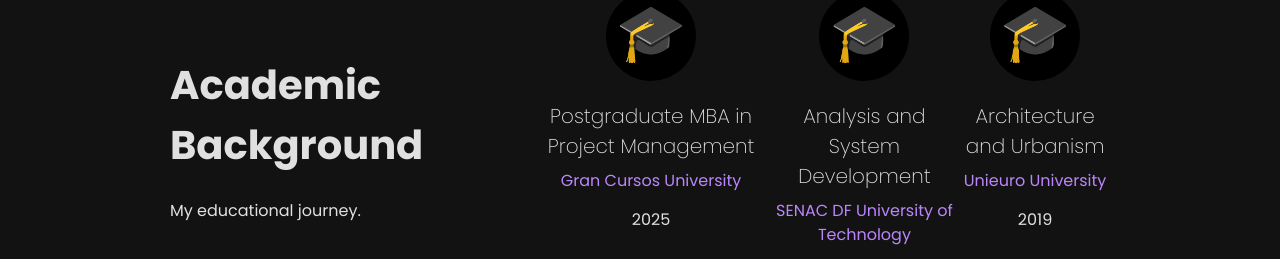
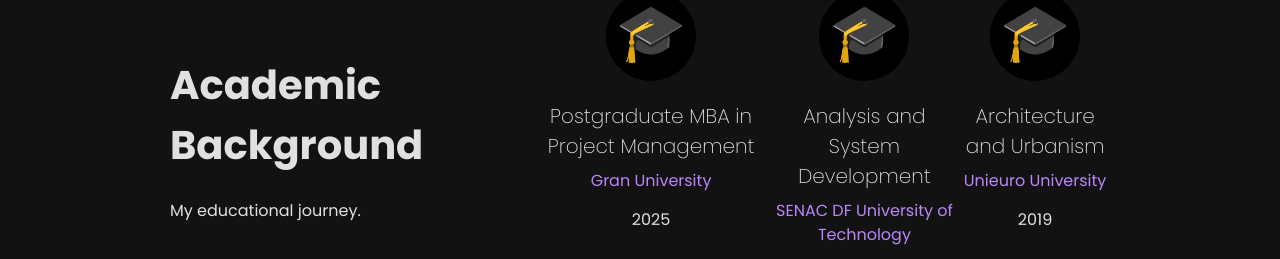
Before and after one commit to Nathrds/NR, a React (Vite) app in the folder nathalia-portifolio/: page / in a window 1280 px wide. Shown: the part 1671-1930 px from the top of the page. Built offline with nearby package versions, Linux system fonts and the light colour scheme.

Commit message:
update data.ts

```diff
--- a/nathalia-portifolio/src/portifolio/data.ts
+++ b/nathalia-portifolio/src/portifolio/data.ts
@@ -59,7 +59,7 @@ export const education: EducationProps[] = [
   {
     icon: "🎓",
     degree: "Postgraduate MBA in Project Management",
-    institution: "Gran Cursos University",
+    institution: "Gran University",
     year: "2025"
   },
   {
```
